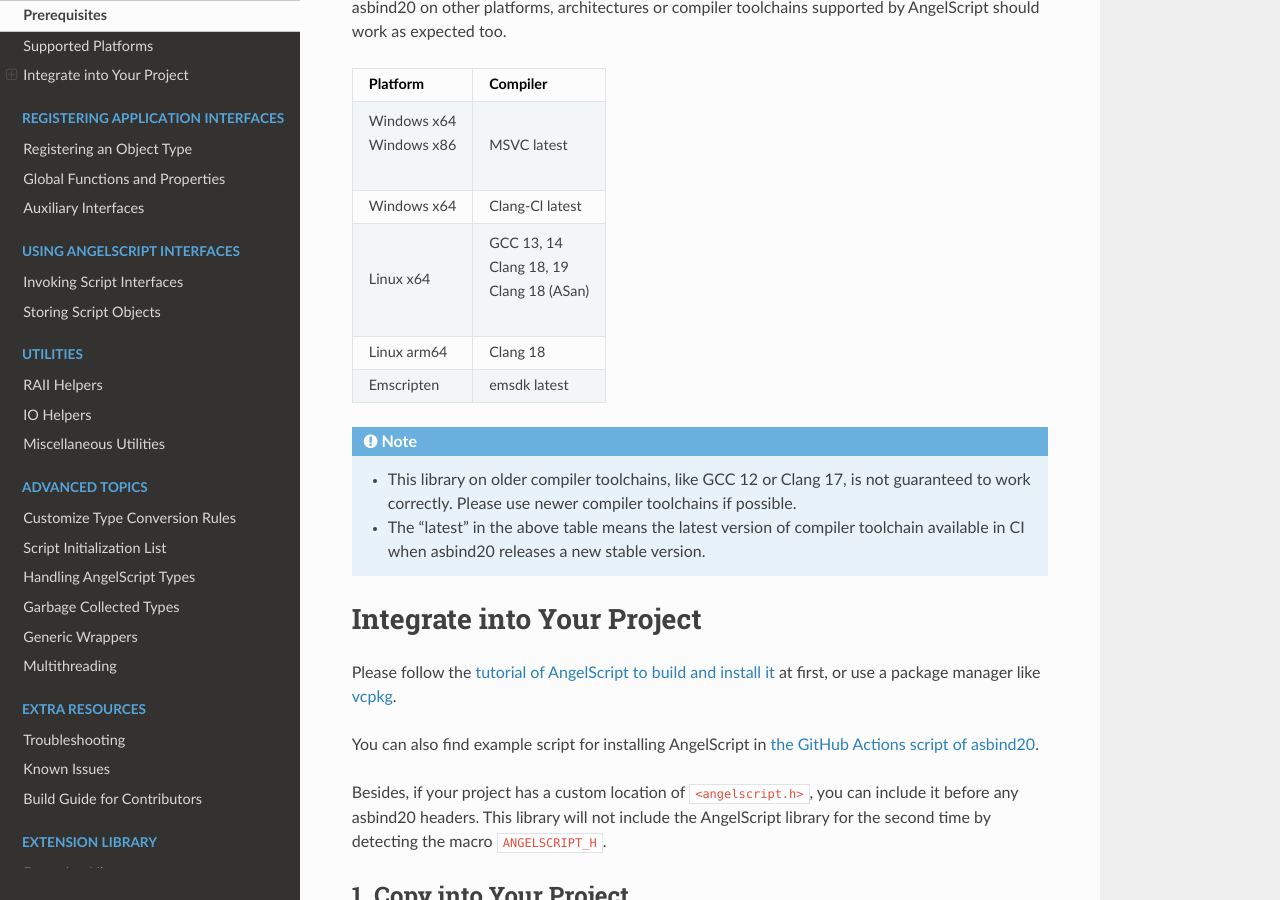
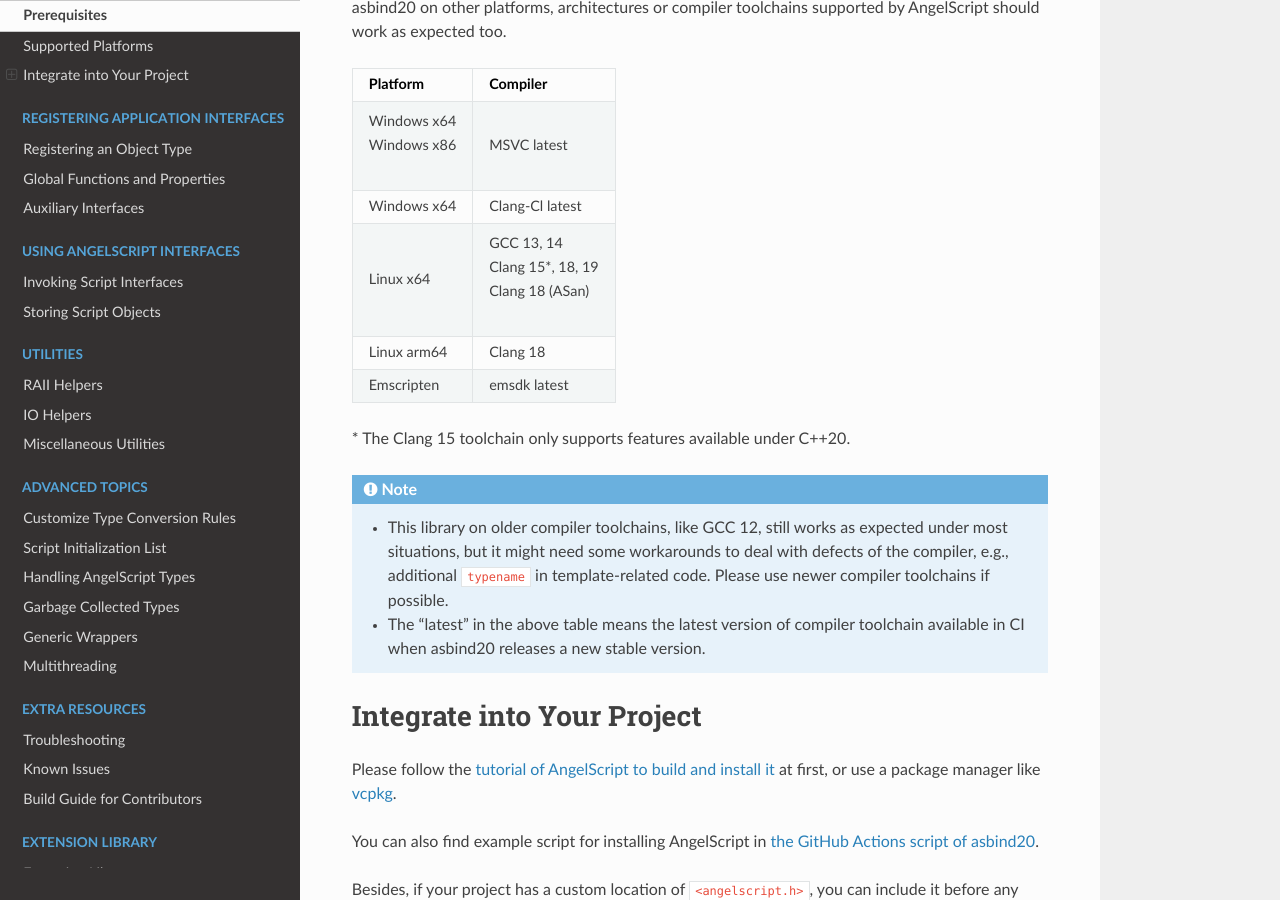
Before and after one commit to HenryAWE/asbind20, a Sphinx documentation site: the page built from doc/start.rst, in a window 1280 px wide and 900 px high, scrolled down 514 px. Built offline with Sphinx 7.4.7 and the Read the Docs theme 3.1.0, drawn with Linux system fonts in a browser that asks for light colours.

Commit message:
Backport to support Clang 15 (#31)
- Update CI
- Backporting
- Fix error when generating default constructor for C-array on Clang 15

```diff
--- a/doc/changelog.rst
+++ b/doc/changelog.rst
@@ -25,6 +25,8 @@ Update
 - Add member function ``value_or`` and integration with ``std::optional`` for ``script_invoke_result``.
 
 - ``script_invoke_result`` can be converted to ``std::expected`` if C++23 is available.
+
+- Backport to support Clang 15 toolchain.
 
 Bug fix
 ~~~~~~~
--- a/doc/start.rst
+++ b/doc/start.rst
@@ -33,15 +33,18 @@ However, asbind20 on other platforms, architectures or compiler toolchains suppo
      - Clang-Cl latest
    * - Linux x64
      - | GCC 13, 14
-       | Clang 18, 19
+       | Clang 15*, 18, 19
        | Clang 18 (ASan)
    * - Linux arm64
      - Clang 18
    * - Emscripten
      - emsdk latest
 
+\* The Clang 15 toolchain only supports features available under C++20.
+
 .. note::
-  - This library on older compiler toolchains, like GCC 12 or Clang 17, is not guaranteed to work correctly.
+  - This library on older compiler toolchains, like GCC 12, still works as expected under most situations,
+    but it might need some workarounds to deal with defects of the compiler, e.g., additional ``typename`` in template-related code.
     Please use newer compiler toolchains if possible.
   - The "latest" in the above table means the latest version of compiler toolchain available in CI when asbind20 releases a new stable version.
 
```
Also changed, not shown: 6 other files.
